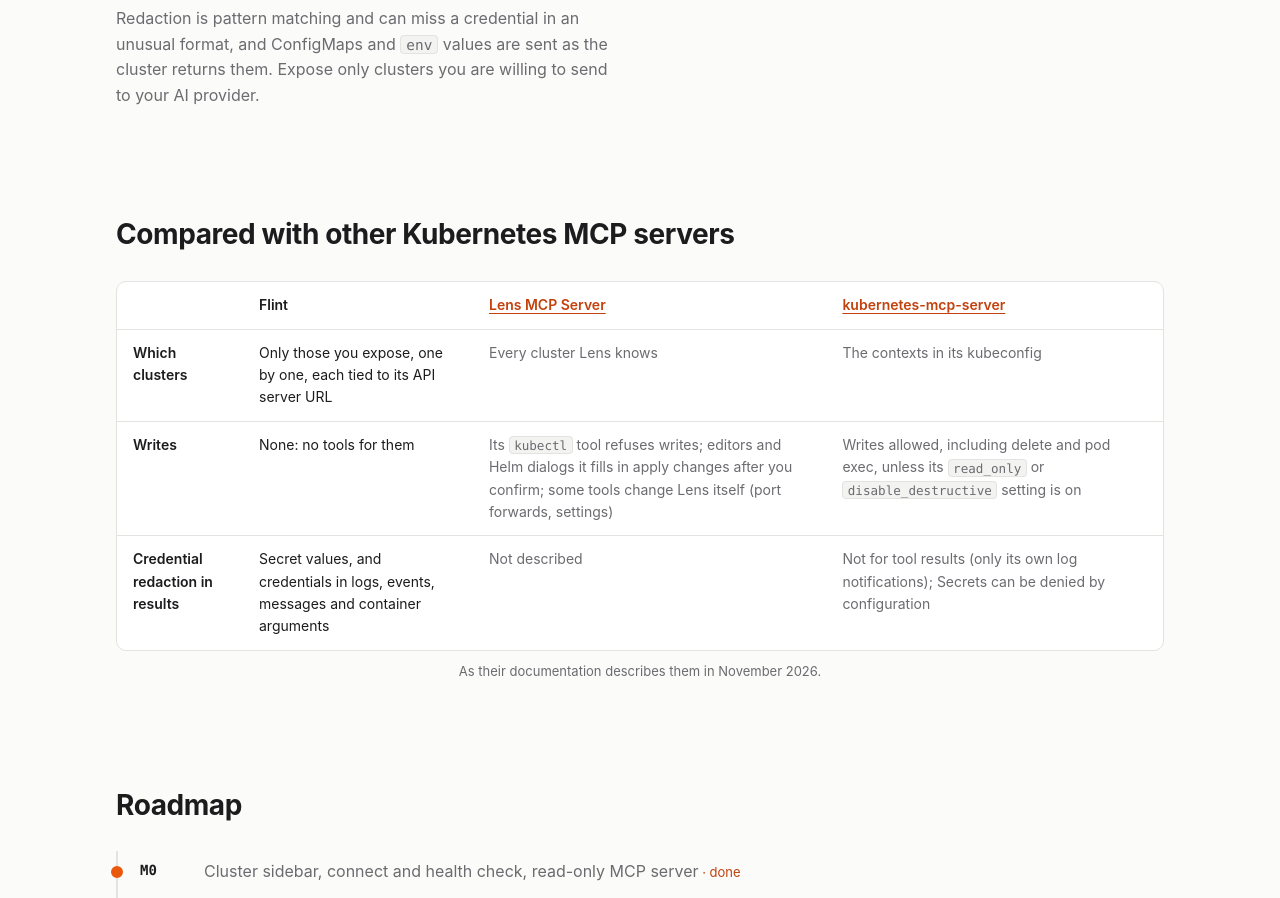
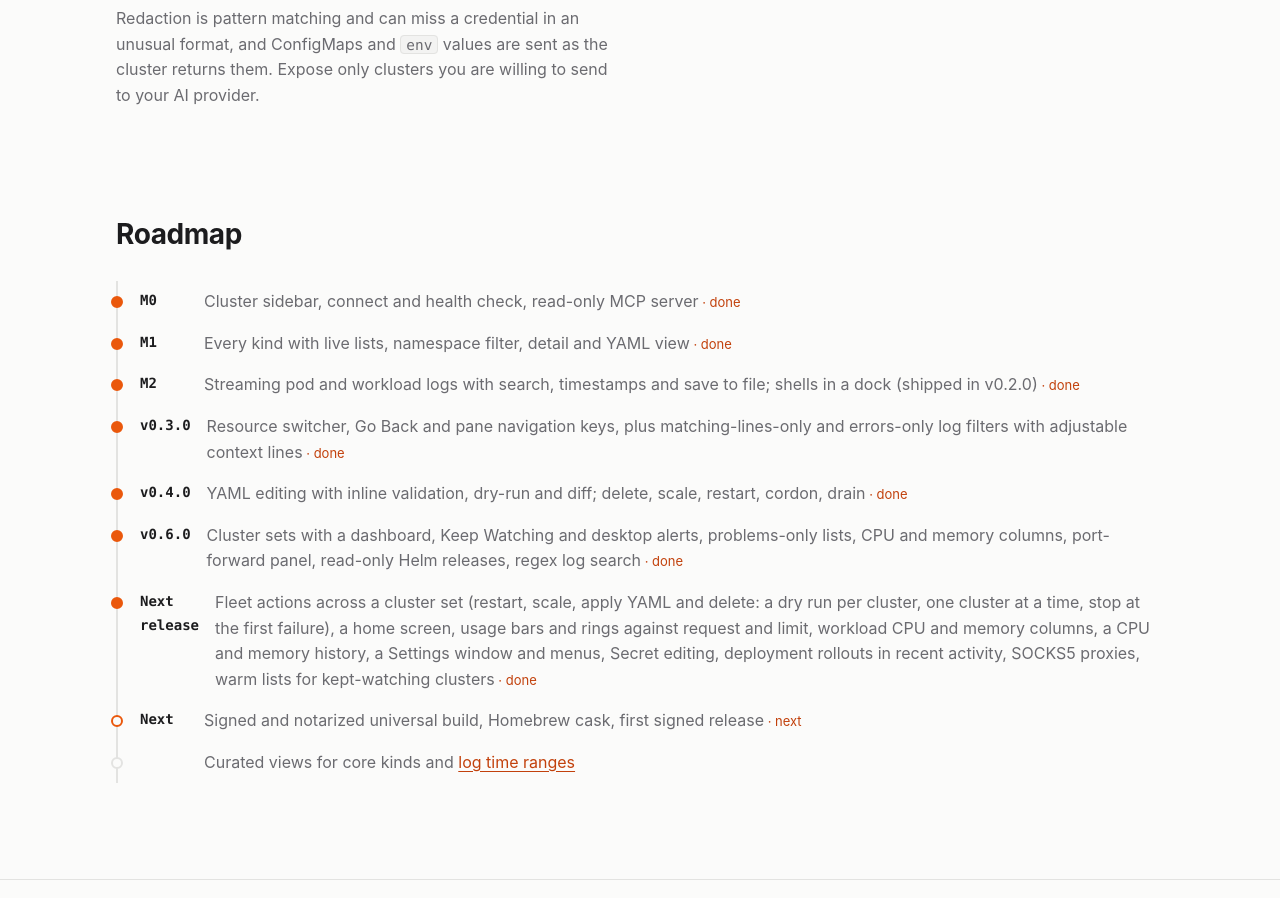
Before and after one commit to Sealos/flint, a plain HTML site: page site/index.html in a window 1280 px wide. Shown: the part 3460-4358 px from the top of the page. Drawn offline with Linux system fonts and the light colour scheme.

Commit message:
docs: drop the product comparison table and fix the fleet actions milestone

```diff
--- a/site/index.html
+++ b/site/index.html
@@ -195,20 +195,7 @@ claude mcp add flint -- /usr/local/bin/flint mcp
 /usr/local/bin/flint mcp</code></pre>
     </section>
 
-    <section id="compare" class="wrap section">
-      <h2>Compared with other Kubernetes MCP servers</h2>
-      <div class="compare-wrap" role="region" aria-label="Comparison of Kubernetes MCP servers" tabindex="0">
-        <table class="compare">
-          <thead><tr><td></td><th scope="col">Flint</th><th scope="col"><a href="https://docs.lenshq.io/k8slens/mcp-server/">Lens MCP Server</a></th><th scope="col"><a href="https://github.com/containers/kubernetes-mcp-server">kubernetes-mcp-server</a></th></tr></thead>
-          <tbody>
-            <tr><th scope="row">Which clusters</th><td>Only those you expose, one by one, each tied to its API server URL</td><td>Every cluster Lens knows</td><td>The contexts in its kubeconfig</td></tr>
-            <tr><th scope="row">Writes</th><td>None: no tools for them</td><td>Its <code>kubectl</code> tool refuses writes; editors and Helm dialogs it fills in apply changes after you confirm; some tools change Lens itself (port forwards, settings)</td><td>Writes allowed, including delete and pod exec, unless its <code>read_only</code> or <code>disable_destructive</code> setting is on</td></tr>
-            <tr><th scope="row">Credential redaction in results</th><td>Secret values, and credentials in logs, events, messages and container arguments</td><td>Not described</td><td>Not for tool results (only its own log notifications); Secrets can be denied by configuration</td></tr>
-          </tbody>
-        </table>
-      </div>
-      <p class="caption">As their documentation describes them in November 2026.</p>
-    </section>
+
 
     <section id="roadmap" class="wrap section">
       <h2>Roadmap</h2>
--- a/site/style.css
+++ b/site/style.css
@@ -224,16 +224,6 @@ h3 { margin: 0 0 6px; font-size: 16px; }
 .code .c { color: var(--muted); }
 .hero-code { display: inline-block; max-width: 100%; margin-top: 24px; padding: 12px 18px; }
 
-.compare-wrap { overflow-x: auto; border: 1px solid var(--border); border-radius: 10px; background: var(--surface); }
-.compare { width: 100%; min-width: 640px; border-collapse: collapse; font-size: 14px; }
-.compare th,
-.compare td { padding: 12px 16px; text-align: left; vertical-align: top; border-bottom: 1px solid var(--border); }
-.compare tbody tr:last-child th,
-.compare tbody tr:last-child td { border-bottom: 0; }
-.compare thead th { font-weight: 600; }
-.compare tbody th { font-weight: 600; width: 9em; }
-.compare td { color: var(--muted); }
-.compare td:first-of-type { color: var(--text); }
 
 .roadmap { list-style: none; margin: 0; padding: 0; border-left: 2px solid var(--border); }
 .roadmap li { position: relative; display: flex; gap: 16px; padding: 8px 0 8px 22px; color: var(--muted); }
```
Also changed, not shown: 3 other files.
